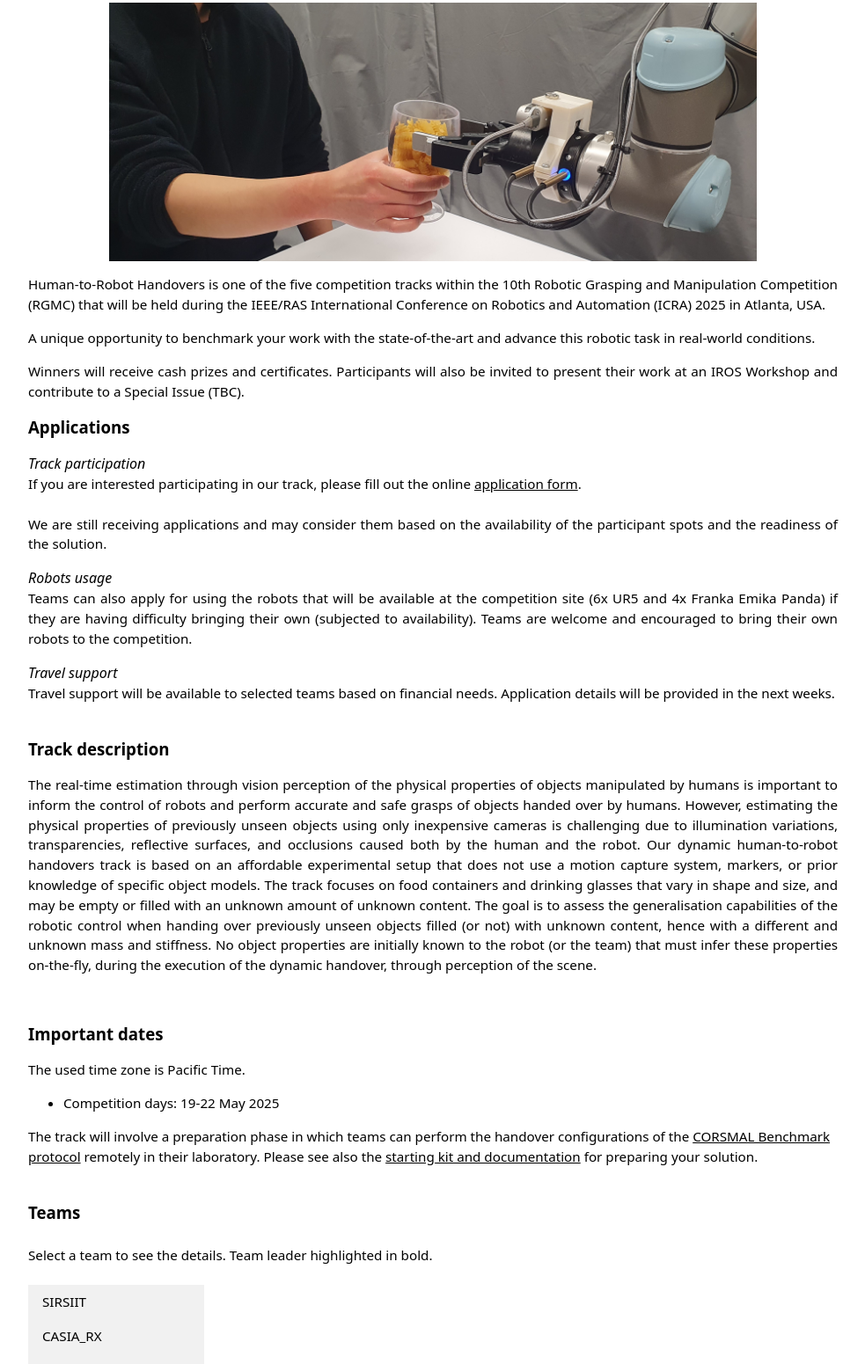
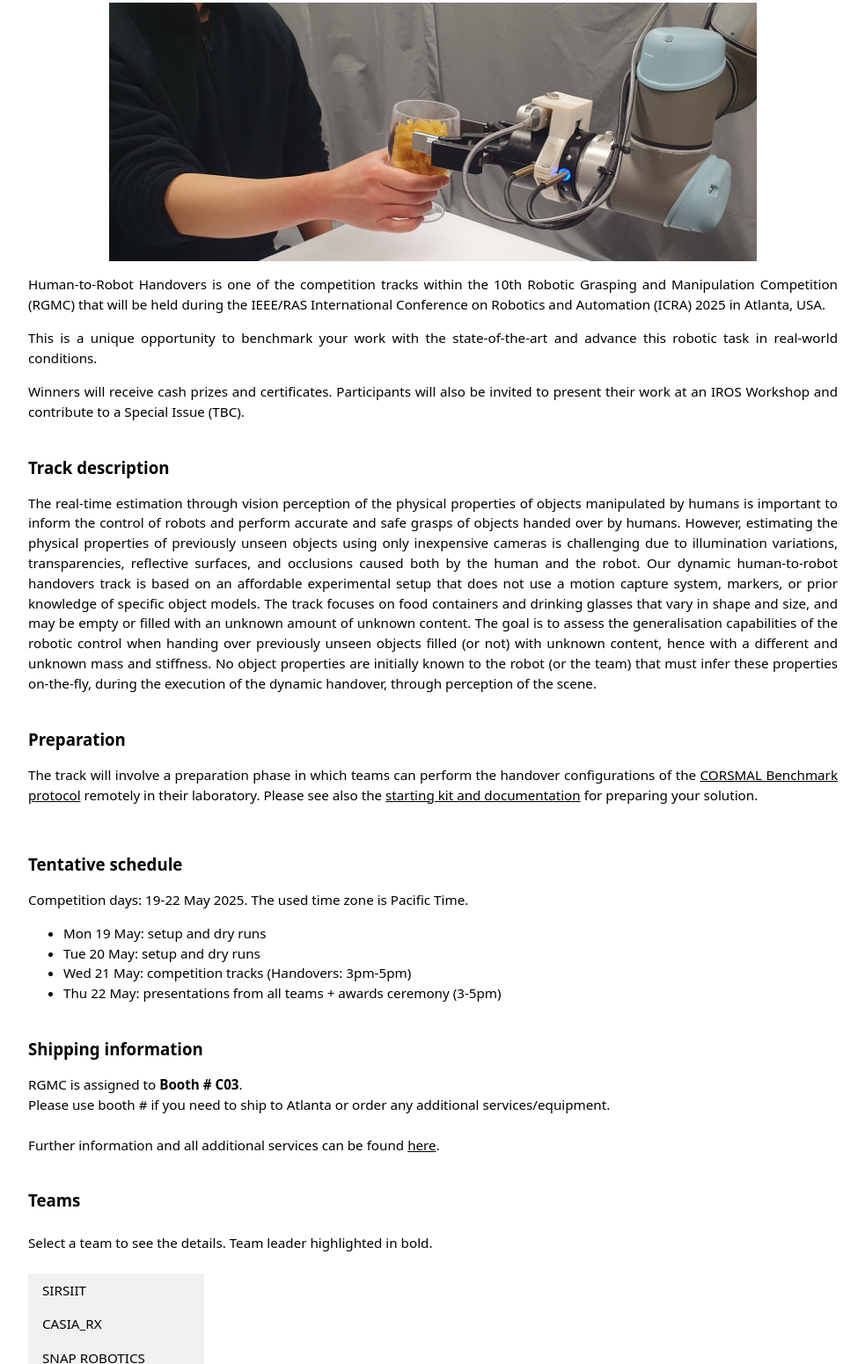
Before and after one commit to CORSMAL/rgmc2025-handover-track, a plain HTML site: page index.html in a window 1280 px wide. Shown: the part 218-1769 px from the top of the page at 88% size, without its empty margins (148-1131 px from the left). Drawn offline with Linux system fonts and the light colour scheme.

Commit message:
Updated information (tentative schedule, teams, and shipping)

```diff
--- a/index.html
+++ b/index.html
@@ -94,15 +94,15 @@
 						<img src="images/handover_new.png"/ style="width: 80%">
 				</div>
 				<p>
-					Human-to-Robot Handovers is one of the five competition tracks within the 10th Robotic Grasping and Manipulation Competition (RGMC) that will be held during the IEEE/RAS International Conference on Robotics and Automation (ICRA) 2025 in Atlanta, USA.
+					Human-to-Robot Handovers is one of the competition tracks within the 10th Robotic Grasping and Manipulation Competition (RGMC) that will be held during the IEEE/RAS International Conference on Robotics and Automation (ICRA) 2025 in Atlanta, USA.
 				</p>
 				<p>
-					A unique opportunity to benchmark your work with the state-of-the-art and advance this robotic task in real-world conditions.
+					This is a unique opportunity to benchmark your work with the state-of-the-art and advance this robotic task in real-world conditions.
 				</p>
 				<p>
 					Winners will receive cash prizes and certificates. Participants will also be invited to present their work at an IROS Workshop and contribute to a Special Issue (TBC).
 				</p>
-				<b><span style="font-size:14.0pt">Applications</span></b>
+				<!-- <b><span style="font-size:14.0pt">Applications</span></b>
 				<p>
 					<i><span style="font-size:12.0pt">Track participation</span></i>
 					<br>
@@ -119,7 +119,7 @@
 					<i><span style="font-size:12.0pt">Travel support</span></i>
 					<br>
 					Travel support will be available to selected teams based on financial needs. Application details will be provided in the next weeks.
-				</p>
+				</p> -->
 				<!-- <p>
 					Please visit the <a href="https://sites.google.com/view/rgmc2025" target="_BLANK"><u>RGMC webpage</u></a> for more information.
 				</p> -->
@@ -134,20 +134,34 @@
 					No object properties are initially known to the robot (or the team) that must infer these properties on-the-fly, during the execution of the dynamic handover, through perception of the scene.
 				</p>
 				<br>
+				<b><span style="font-size:14.0pt">Preparation</span></b>
+				<p>
+					The track will involve a preparation phase in which teams can perform the handover configurations of the <a href="https://corsmal.eecs.qmul.ac.uk/benchmark.html"><u>CORSMAL Benchmark protocol</u></a> remotely in their laboratory.
+					Please see also the <a href="preparation.html#starting-kit"><u>starting kit and documentation</u></a> for preparing your solution.
+				</p>
+				<br>
 			</div>
 			<div>
 				<p>
-					<b><span style="font-size:14.0pt">Important dates</span></b>
+					<b><span style="font-size:14.0pt">Tentative schedule</span></b>
 				</p>
 				<p>
-					The used time zone is Pacific Time. <br>
+					Competition days: 19-22 May 2025. The used time zone is Pacific Time.<br>
 					<ul>
-						<li>Competition days: 19-22 May 2025</li>
+						<li>Mon 19 May: setup and dry runs</li>
+						<li>Tue 20 May: setup and dry runs</li>
+						<li>Wed 21 May: competition tracks (Handovers: 3pm-5pm)</li>
+						<li>Thu 22 May: presentations from all teams + awards ceremony (3-5pm)</li>
 					</ul>
 				</p>
+				<br>
+			</div>
+			<div>
+				<b><span style="font-size:14.0pt">Shipping information</span></b>
 				<p>
-					The track will involve a preparation phase in which teams can perform the handover configurations of the <a href="https://corsmal.eecs.qmul.ac.uk/benchmark.html"><u>CORSMAL Benchmark protocol</u></a> remotely in their laboratory.
-					Please see also the <a href="preparation.html#starting-kit"><u>starting kit and documentation</u></a> for preparing your solution.
+					RGMC is assigned to <b>Booth # C03</b>.<br>
+					Please use booth # if you need to ship to Atlanta or order any additional services/equipment.<br><br>
+					Further information and all additional services can be found <a href="https://www.freemanco.com/store/show/landing?nav=02&showID=533615&review=true" target="_BLANK"><u>here</u></a>.
 				</p>
 				<br>
 			</div>
@@ -227,10 +241,10 @@
 							</tr>
 							<tr>
 								<td class="team-left-header">Team members:</td>
-								<td class="team-member-name"><b>Elgar Kanhere</b></td>
-								<td class="team-member-name">Thileepan Stalin</td>
+								<td class="team-member-name"><b>Varshith R V</b></td>
+								<td class="team-member-name">Elgar Vikram Kanhere</td>
+								<td class="team-member-name">Tien Van Truong</td>
 								<td class="team-member-name">John Marie Tan</td>
-								<td class="team-member-name">Van Tien Truong</td>
 								<td class="team-member-name">Aaditya Aurobindo</td>
 							</tr>
 							<tr>
```
